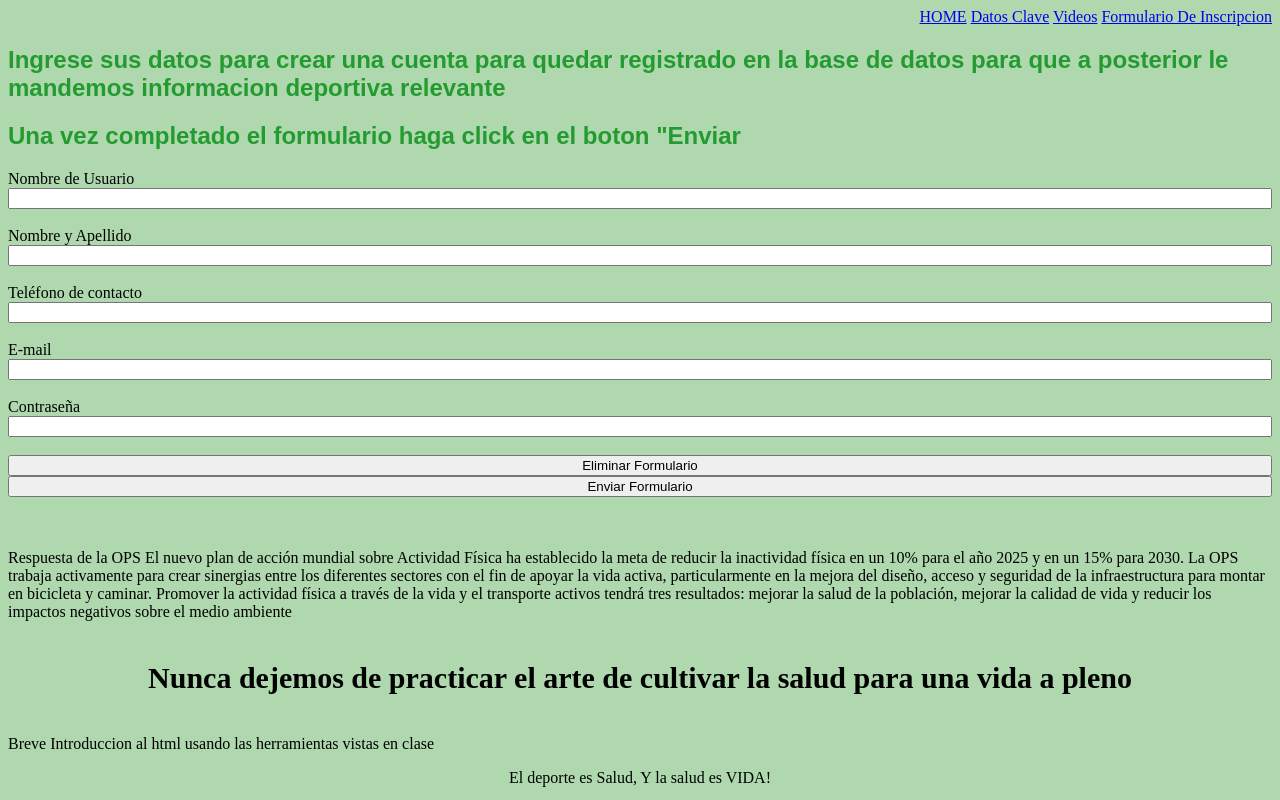
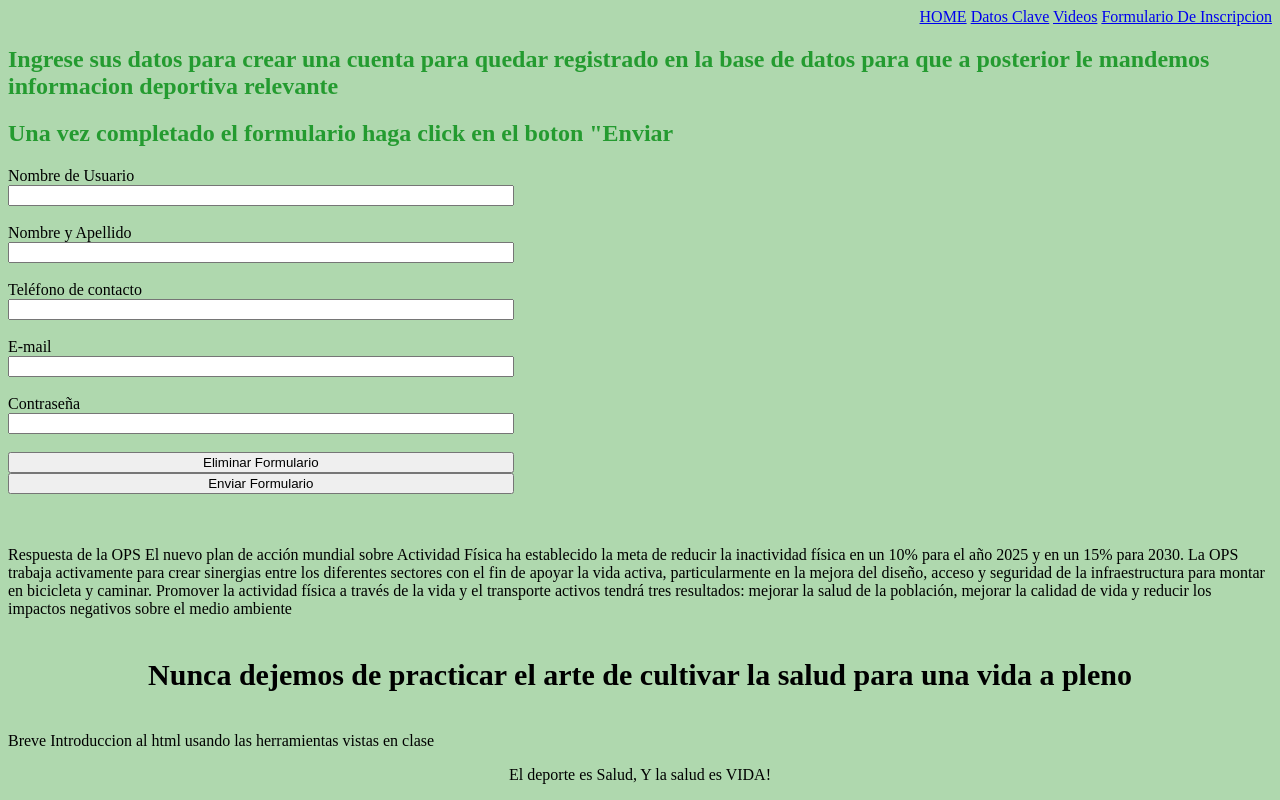
Before and after one commit to Slash-NetRunner/primerdeploysitioweb, a plain HTML site: page pages/Formulario.html in a window 1280 px wide. Drawn offline with Linux system fonts and the light colour scheme.

Commit message:
tareafinal

```diff
--- a/css/style.css
+++ b/css/style.css
@@ -5,14 +5,11 @@ body {
 h1 {
     color: rgb(89, 160, 57);
     text-align: center;
-    text-decoration: dotted;
-    font-family: cursive;
 }
 
 h2 {
     color: rgb(36, 155, 48);
     text-align: left;
-    font-family: fantasy;
 }
 
 h3 {
@@ -32,7 +29,8 @@ footer{
     text-align: center;
 }
 
-form {width: 100%;
+form {
+    width: 40%;
     display: flex;
     flex-direction: column;
 }
```
